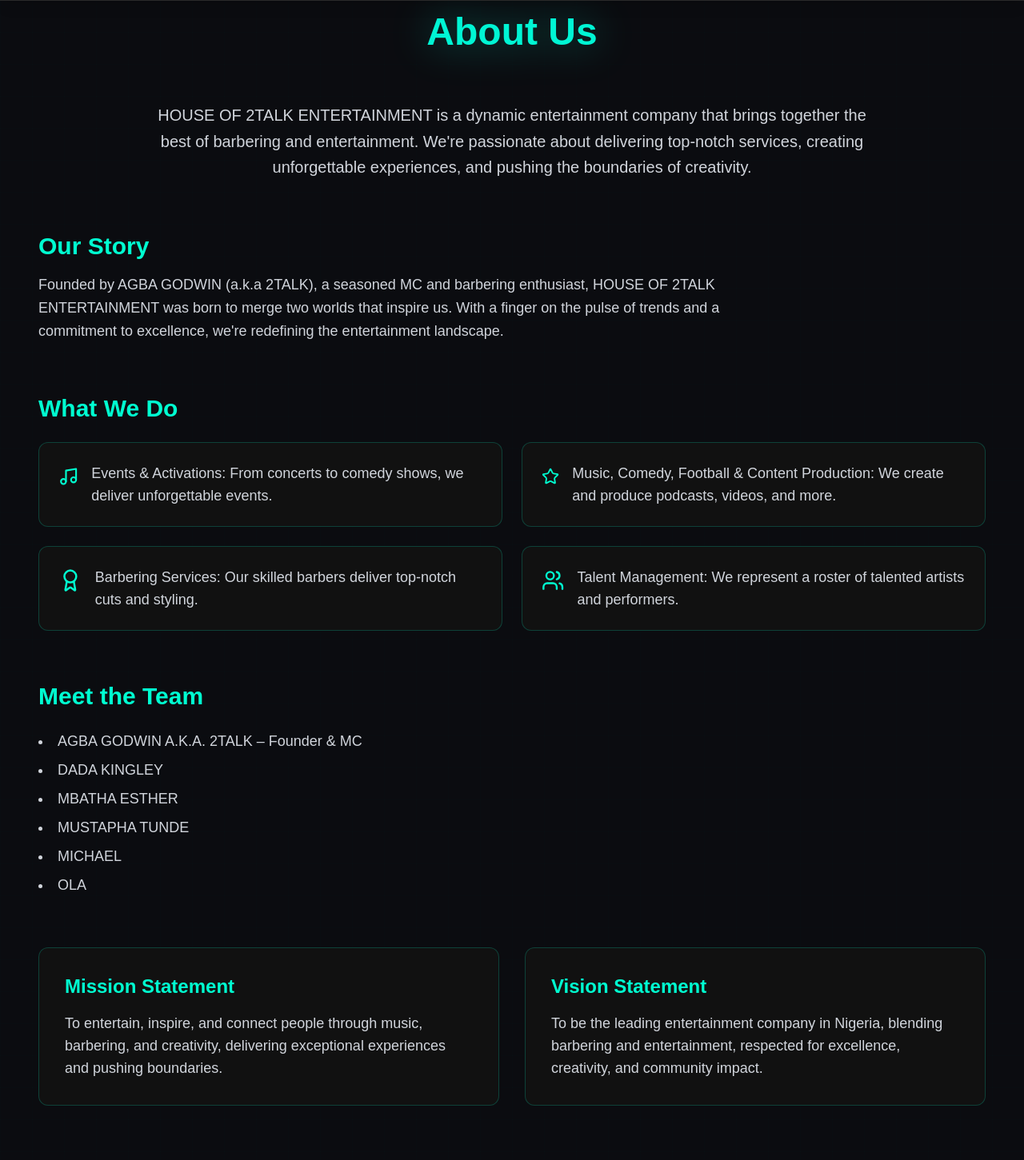
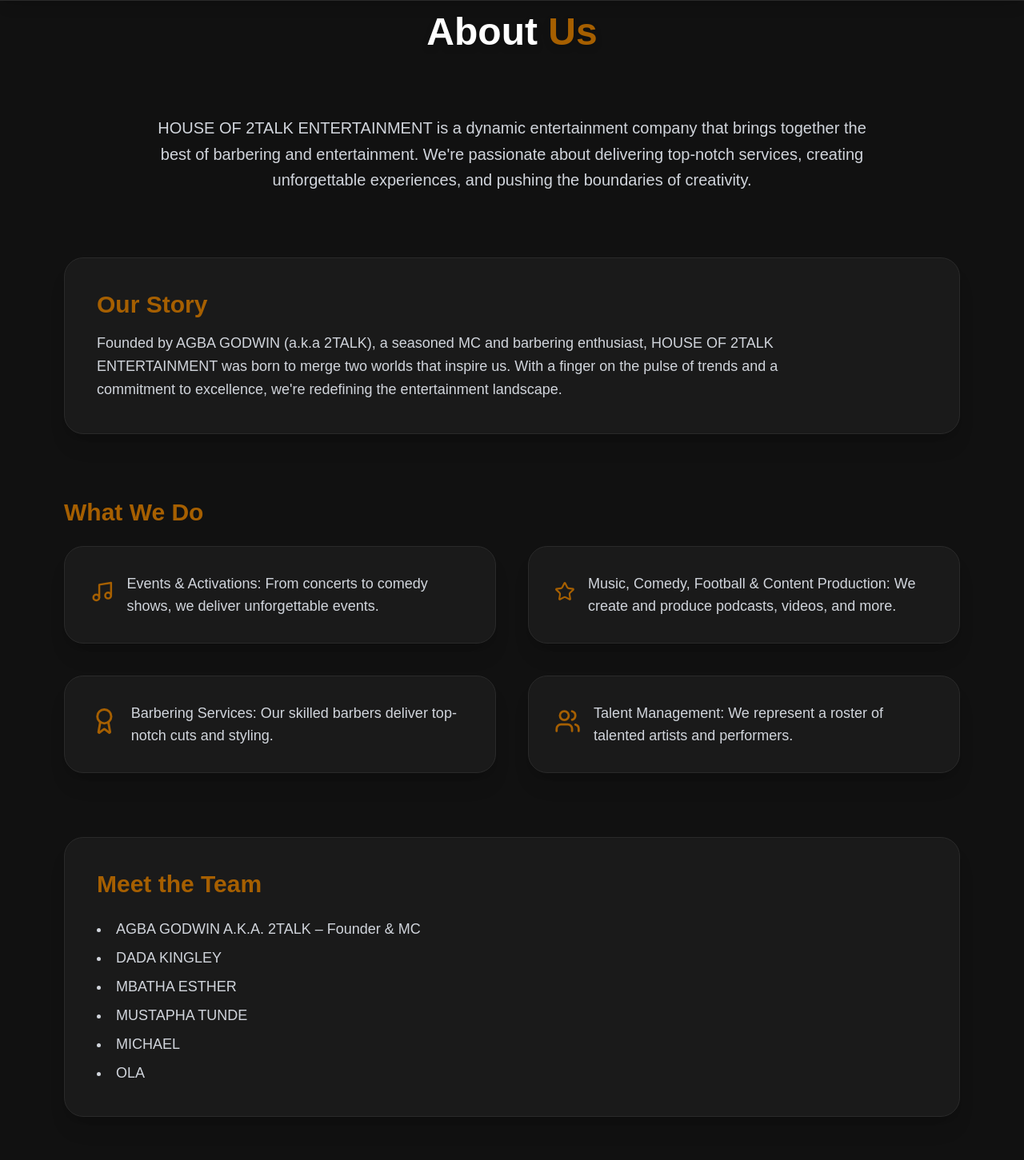
Before and after one commit to King-web-cell-05/2talk, a Next.js app: page /about in a window 1280 px wide. Shown: the part 80-1531 px from the top of the page at 80% size. Built offline with nearby package versions, Linux system fonts and the light colour scheme.

Commit message:
Updated about section

```diff
--- a/components/about.tsx
+++ b/components/about.tsx
@@ -9,21 +9,17 @@ export default function AboutSection() {
   return (
     <section
       id="about"
-      className="w-full bg-[#0B0C10] text-white py-24 px-6 md:px-12 relative overflow-hidden"
+      className="w-full bg-[#111111] text-white py-24 px-6 md:px-20 relative"
     >
-      {/* Subtle technical grid background */}
-      <div className="absolute inset-0 opacity-[0.05] bg-[linear-gradient(90deg,#00FFD120_1px,transparent_1px),linear-gradient(#00FFD120_1px,transparent_1px)] bg-[size:40px_40px] pointer-events-none"></div>
-
-      <div className="max-w-7xl mx-auto relative z-10 space-y-16">
       {/* Title */}
       <motion.h2
         initial={{ opacity: 0, y: 30 }}
         whileInView={{ opacity: 1, y: 0 }}
         viewport={{ once: true }}
         transition={{ duration: 0.8 }}
-          className="text-4xl md:text-5xl font-extrabold text-[#00F5D4] mb-16 text-center drop-shadow-[0_0_25px_rgba(0,245,212,0.4)]"
+        className="text-4xl md:text-5xl font-extrabold text-white mb-20 text-center drop-shadow-lg"
       >
-          About Us
+        About <span className="text-yellow-700">Us</span>
       </motion.h2>
 
       {/* Intro Paragraph */}
@@ -32,7 +28,7 @@ export default function AboutSection() {
         whileInView={{ opacity: 1 }}
         viewport={{ once: true }}
         transition={{ duration: 1 }}
-          className="text-gray-300 max-w-4xl text-lg md:text-xl mx-auto leading-relaxed text-center"
+        className="text-gray-300 max-w-4xl text-lg md:text-xl mx-auto leading-relaxed text-center mb-20"
       >
         HOUSE OF 2TALK ENTERTAINMENT is a dynamic entertainment company that
         brings together the best of barbering and entertainment. We're
@@ -46,9 +42,9 @@ export default function AboutSection() {
         whileInView={{ opacity: 1, x: 0 }}
         viewport={{ once: true }}
         transition={{ duration: 0.8 }}
-          className="space-y-4"
+        className="bg-[#1A1A1A] border border-[#2a2a2a] rounded-3xl p-10 shadow-xl hover:shadow-[0_0_25px_rgba(0,0,0,0.6)] transition-all mb-20"
       >
-          <h3 className="text-3xl font-bold text-[#00FFD1]">Our Story</h3>
+        <h3 className="text-3xl font-bold text-yellow-700 mb-4">Our Story</h3>
         <p className="text-gray-300 text-lg leading-relaxed max-w-4xl">
           Founded by AGBA GODWIN (a.k.a 2TALK), a seasoned MC and barbering
           enthusiast, HOUSE OF 2TALK ENTERTAINMENT was born to merge two
@@ -64,36 +60,38 @@ export default function AboutSection() {
         whileInView={{ opacity: 1, x: 0 }}
         viewport={{ once: true }}
         transition={{ duration: 0.8 }}
-          className="space-y-6"
+        className="space-y-6 mb-20"
       >
-          <h3 className="text-3xl font-bold text-[#00FFD1]">What We Do</h3>
-          <div className="grid grid-cols-1 md:grid-cols-2 gap-6">
-            <div className="flex gap-4 items-start bg-[#111] border border-[#00FFD1]/20 rounded-xl p-6 hover:shadow-[0_0_30px_rgba(0,255,209,0.3)] transition-all">
-              <Music className="text-[#00FFD1] w-12 h-12 md:w-9 md:h-9" />
+        <h3 className="text-3xl font-bold text-yellow-700">What We Do</h3>
+
+        <div className="grid grid-cols-1 md:grid-cols-2 gap-10">
+          {/* Card */}
+          <div className="flex gap-4 items-start bg-[#1A1A1A] border border-[#2a2a2a] rounded-3xl p-8 shadow-xl hover:shadow-[0_0_25px_rgba(0,0,0,0.6)] transition-all">
+            <Music className="text-yellow-700 w-12 h-12" />
             <p className="text-gray-300 text-lg">
               Events & Activations: From concerts to comedy shows, we deliver
               unforgettable events.
             </p>
           </div>
 
-            <div className="flex gap-4 items-start bg-[#111] border border-[#00FFD1]/20 rounded-xl p-6 hover:shadow-[0_0_30px_rgba(0,255,209,0.3)] transition-all">
-              <Star className="text-[#00FFD1] w-12 h-12 md:w-9 md:h-9" />
+          <div className="flex gap-4 items-start bg-[#1A1A1A] border border-[#2a2a2a] rounded-3xl p-8 shadow-xl hover:shadow-[0_0_25px_rgba(0,0,0,0.6)] transition-all">
+            <Star className="text-yellow-700 w-12 h-12" />
             <p className="text-gray-300 text-lg">
               Music, Comedy, Football & Content Production: We create and
               produce podcasts, videos, and more.
             </p>
           </div>
 
-            <div className="flex gap-4 items-start bg-[#111] border border-[#00FFD1]/20 rounded-xl p-6 hover:shadow-[0_0_30px_rgba(0,255,209,0.3)] transition-all">
-              <Award className="text-[#00FFD1] w-12 h-12 md:w-9 md:h-9" />
+          <div className="flex gap-4 items-start bg-[#1A1A1A] border border-[#2a2a2a] rounded-3xl p-8 shadow-xl hover:shadow-[0_0_25px_rgba(0,0,0,0.6)] transition-all">
+            <Award className="text-yellow-700 w-12 h-12" />
             <p className="text-gray-300 text-lg">
               Barbering Services: Our skilled barbers deliver top-notch cuts
               and styling.
             </p>
           </div>
 
-            <div className="flex gap-4 items-start bg-[#111] border border-[#00FFD1]/20 rounded-xl p-6 hover:shadow-[0_0_30px_rgba(0,255,209,0.3)] transition-all">
-              <Users className="text-[#00FFD1] w-12 h-12 md:w-9 md:h-9" />
+          <div className="flex gap-4 items-start bg-[#1A1A1A] border border-[#2a2a2a] rounded-3xl p-8 shadow-xl hover:shadow-[0_0_25px_rgba(0,0,0,0.6)] transition-all">
+            <Users className="text-yellow-700 w-12 h-12" />
             <p className="text-gray-300 text-lg">
               Talent Management: We represent a roster of talented artists and
               performers.
@@ -108,9 +106,9 @@ export default function AboutSection() {
         whileInView={{ opacity: 1, y: 0 }}
         viewport={{ once: true }}
         transition={{ duration: 0.8 }}
-          className="space-y-6"
+        className="bg-[#1A1A1A] border border-[#2a2a2a] rounded-3xl p-10 shadow-xl hover:shadow-[0_0_25px_rgba(0,0,0,0.6)] transition-all mb-20"
       >
-          <h3 className="text-3xl font-bold text-[#00FFD1]">Meet the Team</h3>
+        <h3 className="text-3xl font-bold text-yellow-700 mb-6">Meet the Team</h3>
         <ul className="text-gray-300 list-disc list-inside space-y-2 text-lg">
           <li>AGBA GODWIN A.K.A. 2TALK – Founder & MC</li>
           <li>DADA KINGLEY</li>
@@ -122,37 +120,38 @@ export default function AboutSection() {
       </motion.div>
 
       {/* Mission & Vision */}
-        <div className="grid grid-cols-1 md:grid-cols-2 gap-8">
+      <div className="grid grid-cols-1 md:grid-cols-2 gap-10 mb-20">
         <motion.div
           initial={{ opacity: 0, x: -50 }}
           whileInView={{ opacity: 1, x: 0 }}
           viewport={{ once: true }}
           transition={{ duration: 0.8 }}
-            className="bg-[#111] border border-[#00FFD1]/20 rounded-xl p-8 hover:shadow-[0_0_30px_rgba(0,255,209,0.3)] transition-all"
+          className="bg-[#1A1A1A] border border-[#2a2a2a] rounded-3xl p-10 shadow-xl hover:shadow-[0_0_25px_rgba(0,0,0,0.6)] transition-all"
         >
-            <h4 className="text-2xl font-bold text-[#00FFD1] mb-4">
+          <h4 className="text-2xl font-bold text-yellow-700 mb-4">
             Mission Statement
           </h4>
           <p className="text-gray-300 text-lg">
             To entertain, inspire, and connect people through music,
-              barbering, and creativity, delivering exceptional experiences and
-              pushing boundaries.
+            barbering, and creativity, delivering exceptional experiences
+            and pushing boundaries.
           </p>
         </motion.div>
+
         <motion.div
           initial={{ opacity: 0, x: 50 }}
           whileInView={{ opacity: 1, x: 0 }}
           viewport={{ once: true }}
           transition={{ duration: 0.8 }}
-            className="bg-[#111] border border-[#00FFD1]/20 rounded-xl p-8 hover:shadow-[0_0_30px_rgba(0,255,209,0.3)] transition-all"
+          className="bg-[#1A1A1A] border border-[#2a2a2a] rounded-3xl p-10 shadow-xl hover:shadow-[0_0_25px_rgba(0,0,0,0.6)] transition-all"
         >
-            <h4 className="text-2xl font-bold text-[#00FFD1] mb-4">
+          <h4 className="text-2xl font-bold text-yellow-700 mb-4">
             Vision Statement
           </h4>
           <p className="text-gray-300 text-lg">
             To be the leading entertainment company in Nigeria, blending
-              barbering and entertainment, respected for excellence, creativity,
-              and community impact.
+            barbering and entertainment, respected for excellence,
+            creativity, and community impact.
           </p>
         </motion.div>
       </div>
@@ -163,9 +162,9 @@ export default function AboutSection() {
         whileInView={{ opacity: 1, y: 0 }}
         viewport={{ once: true }}
         transition={{ duration: 0.8 }}
-          className="space-y-6 mt-12"
+        className="bg-[#1A1A1A] border border-[#2a2a2a] rounded-3xl p-10 shadow-xl hover:shadow-[0_0_25px_rgba(0,0,0,0.6)] transition-all mb-20"
       >
-          <h3 className="text-3xl font-bold text-[#00FFD1]">Why Choose Us</h3>
+        <h3 className="text-3xl font-bold text-yellow-700 mb-6">Why Choose Us</h3>
         <ul className="text-gray-300 list-disc list-inside space-y-2 text-lg">
           <li>
             <strong>Shared Values:</strong> We partner with individuals and
@@ -186,10 +185,11 @@ export default function AboutSection() {
           </li>
         </ul>
       </motion.div>
-        <Button className="bg-[#00FFD1] hover:bg-[#00e6c0] text-[#0B0C10] font-semibold transition-all duration-300 shadow-md hover:shadow-[#00FFD1]/30 font-[var(--font-inter)]">
-          Book now
+
+      {/* Button */}
+      <Button className="bg-yellow-700 hover:bg-yellow-600 text-black font-semibold transition-all duration-300 shadow-md hover:shadow-[#D4A65A]/30 px-8 py-3 rounded-md">
+        Book Now
       </Button>
-      </div>
     </section>
   );
 }
```
Lines whose indentation alone changed are shown as unchanged.
